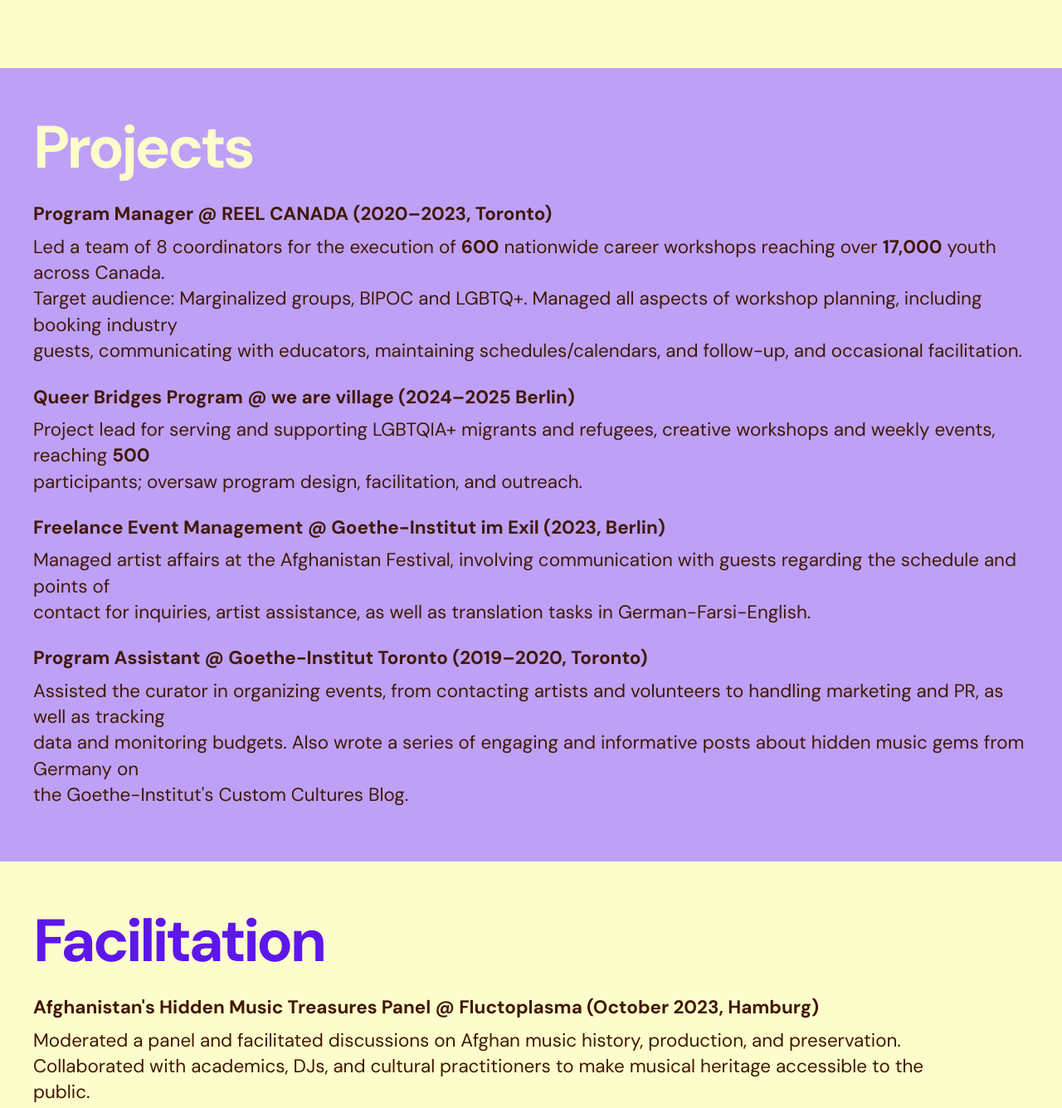
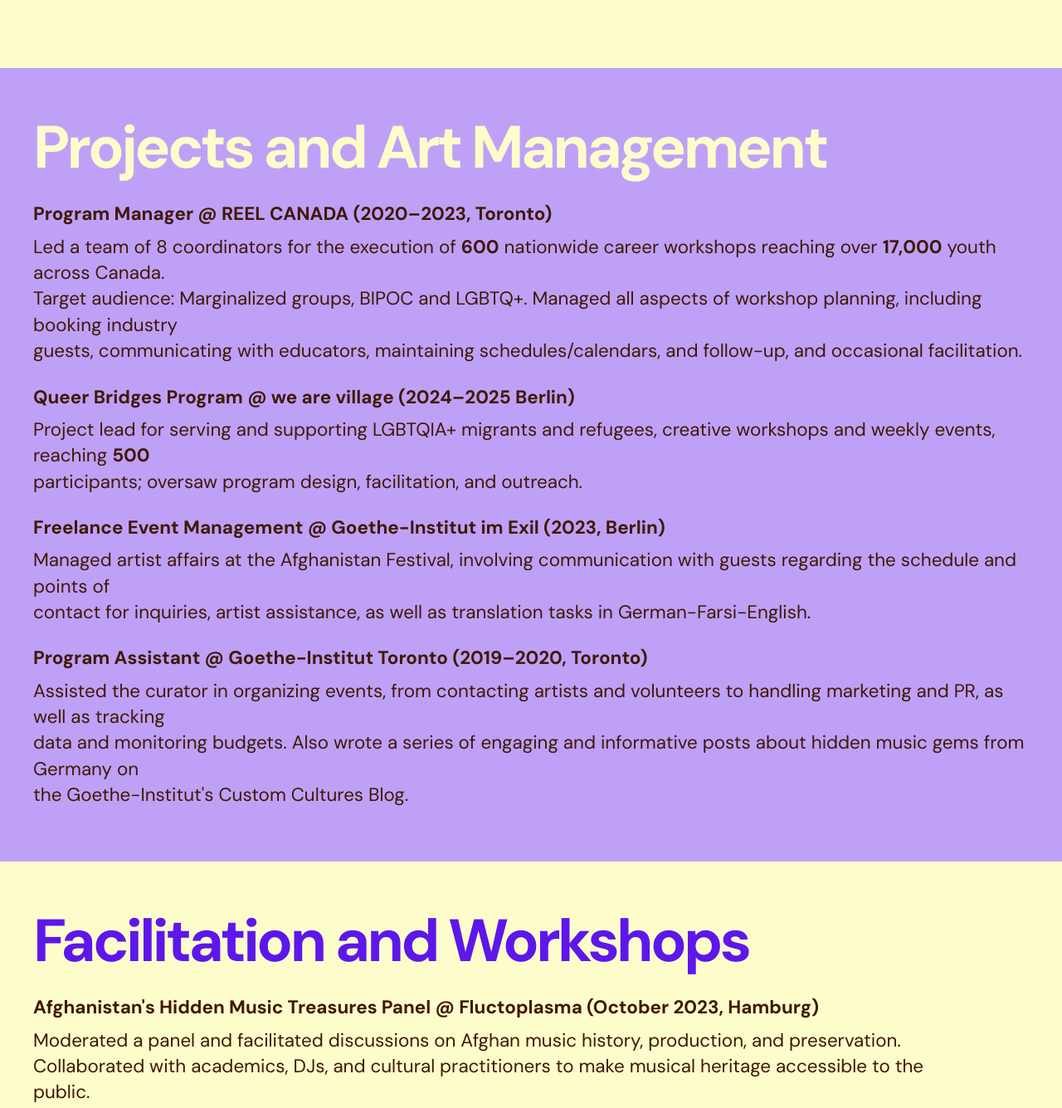
Before and after one commit to DaniBoe/pari_website, a website: page index.html in a window 1280 px wide. Shown: the part 1640-2975 px from the top of the page at 83% size. Drawn offline with Linux system fonts and the light colour scheme.

Commit message:
Fix desktop section headers: add desktop-text spans to show full titles on desktop while maintaining mobile line breaks

```diff
--- a/index.html
+++ b/index.html
@@ -60,7 +60,7 @@
     <!-- Projects and Art Management Section -->
     <section id="projects" class="projects">
         <div class="projects-content">
-            <h2 class="section-title">Projects<span class="mobile-break"><br>and<br>Art Management</span></h2>
+            <h2 class="section-title">Projects<span class="desktop-text"> and Art Management</span><span class="mobile-break"><br>and<br>Art Management</span></h2>
             <div class="project-list">
                 <div class="project-item">
                     <h3 class="project-title">Program Manager @ REEL CANADA (2020–2023, Toronto)</h3>
@@ -85,7 +85,7 @@
     <!-- Facilitation and Workshops Section -->
     <section id="facilitation" class="facilitation">
         <div class="facilitation-content">
-            <h2 class="section-title">Facilitation<span class="mobile-break"><br>and<br>Workshops</span></h2>
+            <h2 class="section-title">Facilitation<span class="desktop-text"> and Workshops</span><span class="mobile-break"><br>and<br>Workshops</span></h2>
             <div class="workshop-list">
                 <div class="workshop-item">
                     <h3 class="workshop-title">Afghanistan's Hidden Music Treasures Panel @ Fluctoplasma (October 2023, Hamburg)</h3>
--- a/styles.css
+++ b/styles.css
@@ -143,6 +143,10 @@
     text-align: center;
     letter-spacing: -0.02em;
     line-height: 1.1;
+}
+
+.desktop-text {
+    display: inline;
 }
 
 .mobile-break {
@@ -639,6 +643,10 @@
         white-space: normal;
     }
 
+    .desktop-text {
+        display: none;
+    }
+
     .mobile-break {
         display: inline;
     }
```
